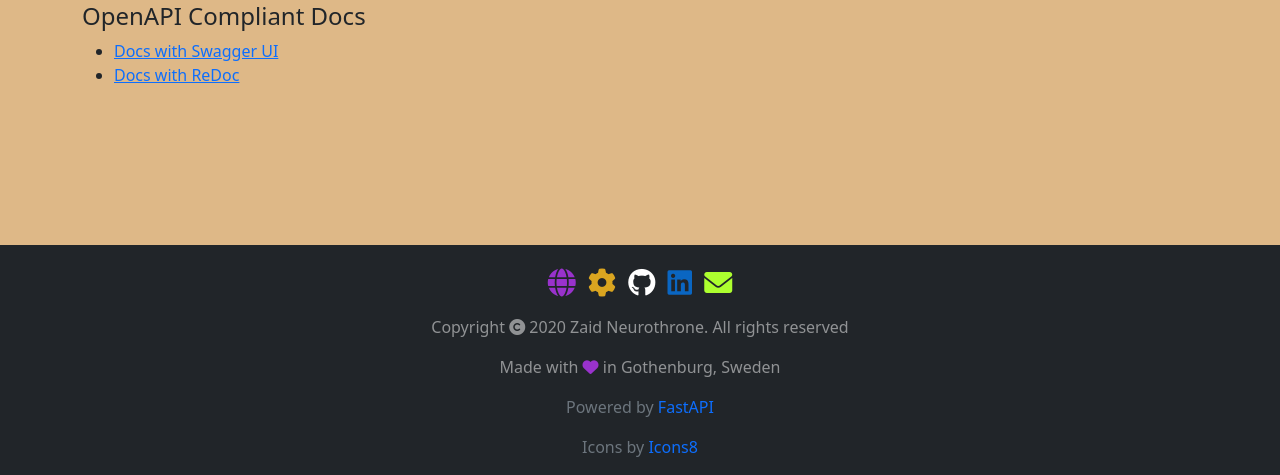
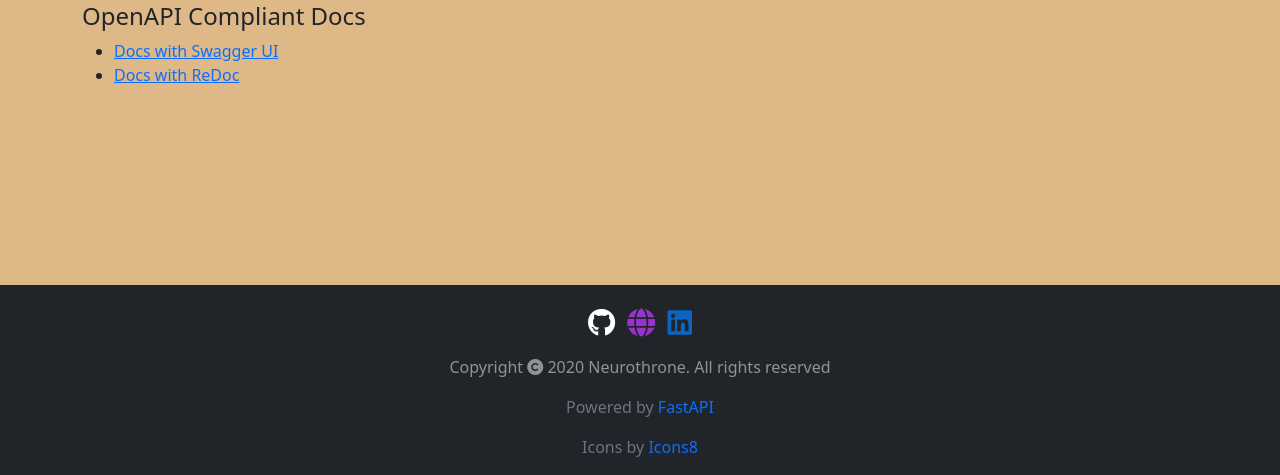
Before and after one commit to neurothrone/local-library, a FastAPI app: template app/templates/open/index.html in a window 1280 px wide. Shown: the part 325-800 px from the top of the page. Run offline with FastAPI, Linux system fonts and the light colour scheme; the template is opened without the code that fills it: most values are stand-ins (such as "Sample title", 1, 10 or a date in 2020); some libraries are stand-ins or nearby versions.

Commit message:
fix links in footer

```diff
--- a/app/templates/shared/footer.html
+++ b/app/templates/shared/footer.html
@@ -3,38 +3,25 @@
         <ul class="list-inline">
             <li class="list-inline-item">
                 <a class="text-decoration-none"
-                   href="https://github.com/neurothrone/portfolio">
+                   href="https://github.com/neurothrone/local-library">
+                    <i class="fa-brands fa-github fs-3"></i>
+                </a>
+            </li>
+            <li class="list-inline-item">
+                <a class="text-decoration-none"
+                   href="https://neurothrone.tech/">
                     <i class="fa-solid fa-globe fs-3"></i>
                 </a>
             </li>
             <li class="list-inline-item">
                 <a class="text-decoration-none"
-                   href="https://github.com/neurothrone/local-library">
-                    <i class="fa-solid fa-gear fs-3"></i>
-                </a>
-            </li>
-            <li class="list-inline-item">
-                <a class="text-decoration-none"
-                   href="https://github.com/neurothrone">
-                    <i class="fa-brands fa-github fs-3"></i>
-                </a>
-            </li>
-            <li class="list-inline-item">
-                <a class="text-decoration-none"
-                   href="https://linkedin.com/neurothrone">
+                   href="https://linkedin.com/in/neurothrone">
                     <i class="fa-brands fa-linkedin fs-3"></i>
-                </a>
-            </li>
-            <li class="list-inline-item">
-                <a class="text-decoration-none"
-                   href="#">
-                    <i class="fa-solid fa-envelope fs-3"></i>
                 </a>
             </li>
         </ul>
 
-        <p>Copyright <i class="fa-solid fa-copyright"></i> {{ now.year }} Zaid Neurothrone. All rights reserved</p>
-        <p>Made with <i class="fa-solid fa-heart footer-heart"></i> in Gothenburg, Sweden</p>
+        <p>Copyright <i class="fa-solid fa-copyright"></i> {{ now.year }} Neurothrone. All rights reserved</p>
         <p class="text-muted">Powered by <a class="text-decoration-none"
                                             href="https://fastapi.tiangolo.com/">FastAPI</a></p>
         <p class="text-muted">Icons by <a class="text-decoration-none"
```
